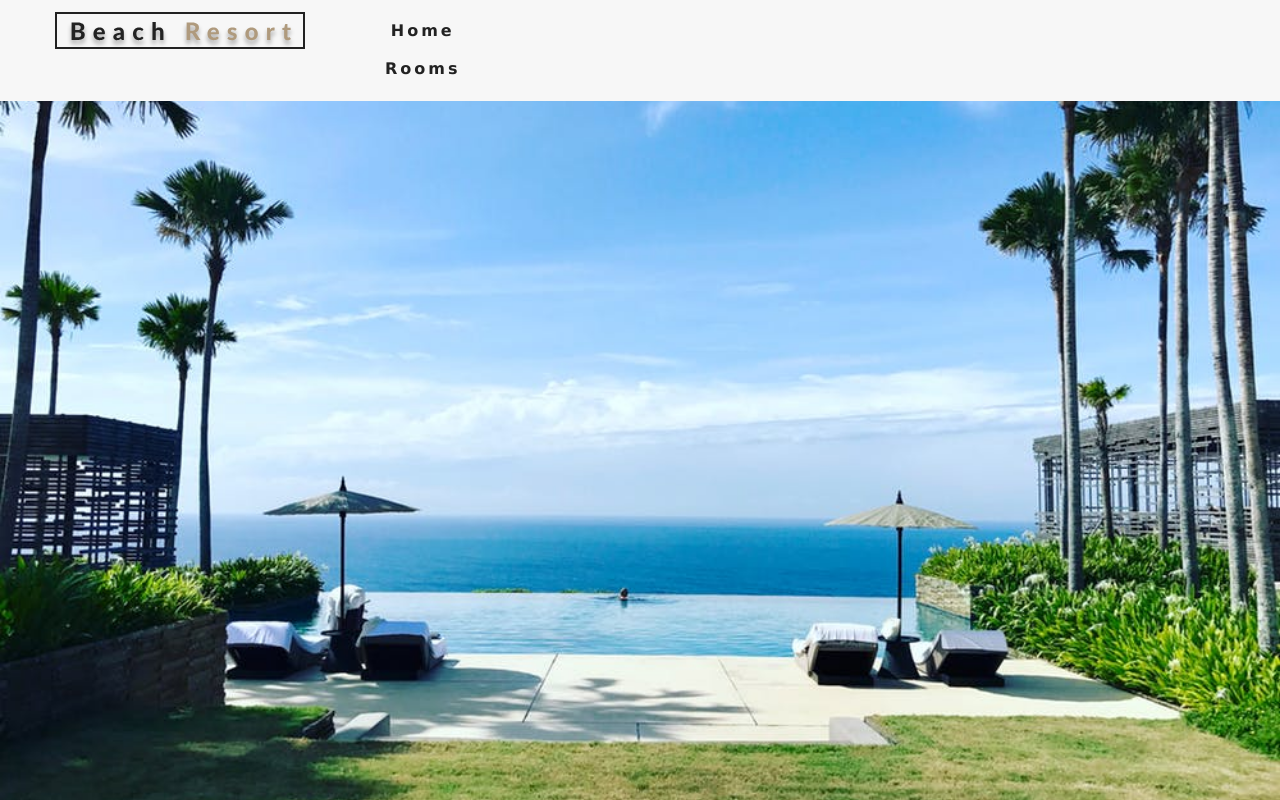
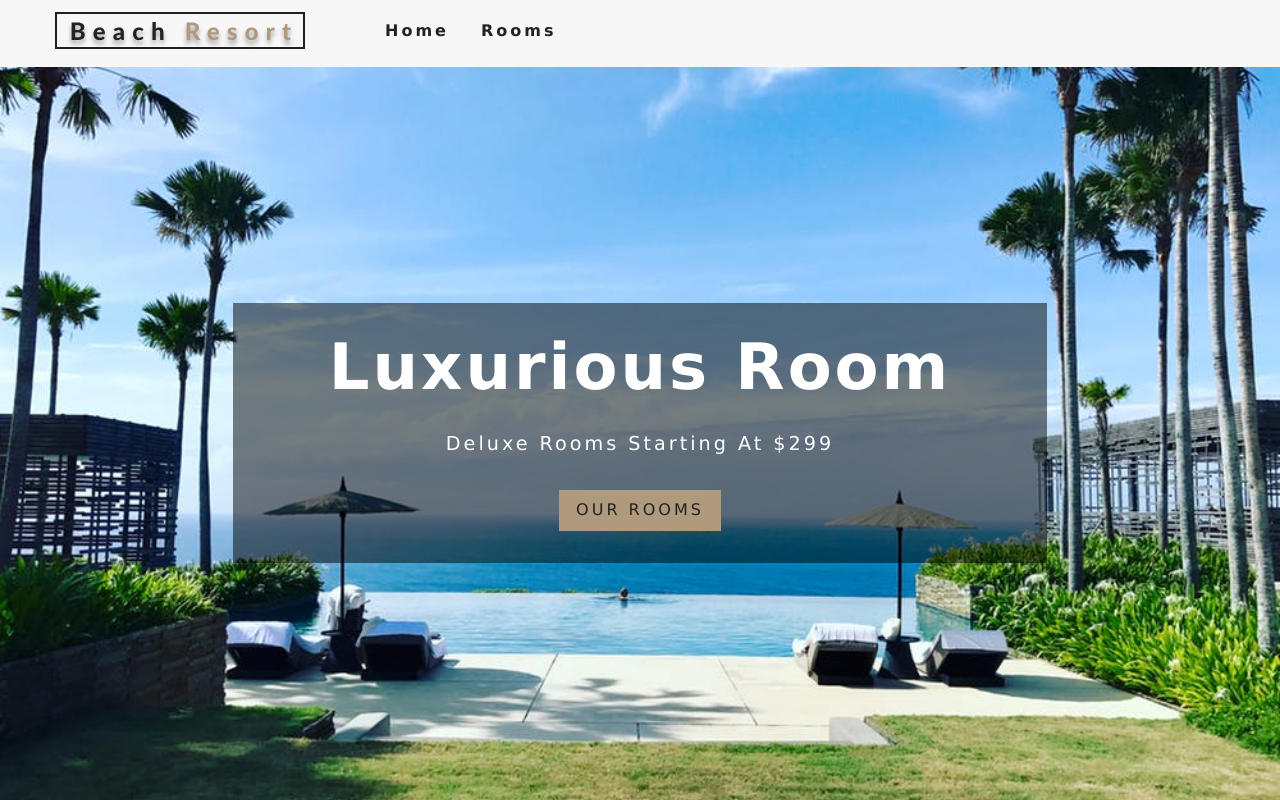
Before and after one commit to irvingzamora28/mern-hotel-booking, a React (Create React App) app: page / in a window 1280 px wide. Built offline with nearby package versions, Linux system fonts and the light colour scheme.

Commit message:
Added banner

```diff
--- /dev/null
+++ b/src/components/Banner.js
@@ -0,0 +1,13 @@
+import React from 'react'
+
+const Banner = ({children, title, subtitle}) => {
+    return (
+        <div className="banner">
+            <h1>{title}</h1>
+             <p>{subtitle}</p>
+             {children}
+        </div>
+    )
+}
+
+export default Banner
--- a/src/components/Navbar.js
+++ b/src/components/Navbar.js
@@ -20,10 +20,8 @@
                     </div>
 
                     <ul className={this.state.isOpen ? "nav-links show-nav" : "nav-links"}>
-                        <li>
-                            <Link to="/">Home</Link>
-                            <Link to="/rooms">Rooms</Link>
-                        </li>
+                        <li> <Link to="/">Home</Link> </li>
+                        <li><Link to="/rooms">Rooms</Link></li>
                     </ul>
                 </div>
             </nav>
--- a/src/pages/Error.js
+++ b/src/pages/Error.js
@@ -1,9 +1,15 @@
 import React from 'react'
+import { Link } from 'react-router-dom'
+import Banner from '../components/Banner'
 import Hero from '../components/Hero'
 
-function Error() {
+const Error = () => {
     return (
-        <Hero />
+        <Hero>
+            <Banner title="404" subtitle="Page not found">
+                <Link to="/" className="btn-primary">Return home</Link>
+            </Banner>
+        </Hero>
     )
 }
 
--- a/src/pages/Home.js
+++ b/src/pages/Home.js
@@ -1,9 +1,15 @@
 import React from 'react'
+import { Link } from 'react-router-dom'
+import Banner from '../components/Banner'
 import Hero from '../components/Hero'
 
 const Home = () => {
     return (
-        <Hero />
+        <Hero>
+            <Banner title="Luxurious room" subtitle="Deluxe rooms starting at $299">
+                <Link to="/rooms" className="btn-primary">Our rooms</Link>
+            </Banner>
+        </Hero>
     )
 }
 
--- a/src/pages/Room.js
+++ b/src/pages/Room.js
@@ -1,6 +1,6 @@
 import React from 'react'
 
-function Room() {
+const Room = () => {
     return (
         <div>
             Single room page
--- a/src/pages/Rooms.js
+++ b/src/pages/Rooms.js
@@ -1,9 +1,15 @@
 import React from 'react'
+import { Link } from 'react-router-dom'
+import Banner from '../components/Banner'
 import Hero from '../components/Hero'
 
-function Rooms() {
+const Rooms = () => {
     return (
-        <Hero hero="roomsHero" />
+        <Hero hero="roomsHero">
+            <Banner title="Our rooms">
+                <Link to="/" className="btn-primary">Return Home</Link>
+            </Banner>
+        </Hero>
     )
 }
 
```
